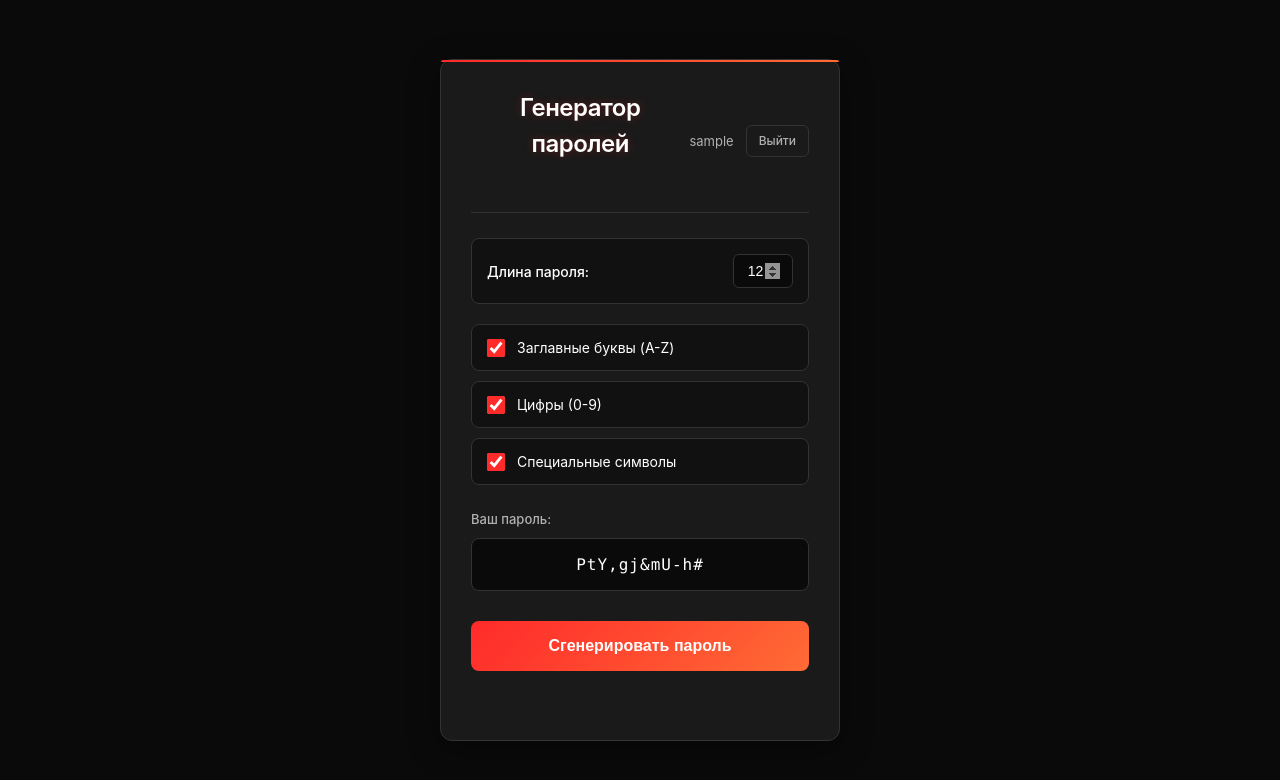
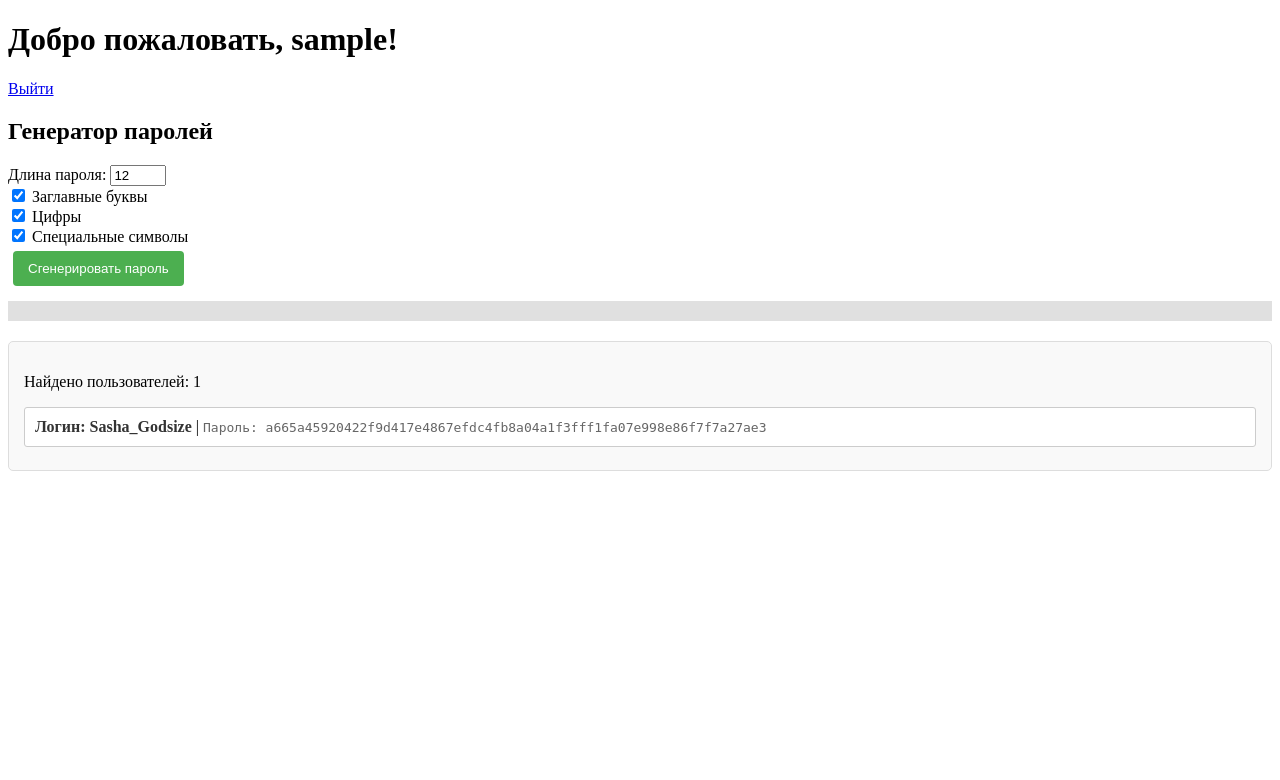
Before and after one commit to SashaDanil/DEMON-DESTOER-COMMANDER-APPARATION-PROTECTION, a Flask app: page / in a window 1280 px wide. Shown: the top 780 px of the page. Run offline with Flask 3, Linux system fonts and the light colour scheme; the visitor is signed in with stand-in values (Sample User, id 1).

Commit message:
Update index.html

```diff
--- a/templates/index.html
+++ b/templates/index.html
@@ -1,74 +1,97 @@
 <!DOCTYPE html>
-<html lang="ru">
+<html>
 <head>
-    <meta charset="UTF-8">
-    <meta name="viewport" content="width=device-width, initial-scale=1.0">
     <title>Генератор паролей</title>
-    <link rel="stylesheet" href="{{ url_for('static', filename='style.css') }}">
+    <style>
+        .users-section {
+            margin-top: 20px;
+            padding: 15px;
+            border: 1px solid #ddd;
+            border-radius: 5px;
+            background: #f9f9f9;
+        }
+        .user-item {
+            margin: 8px 0;
+            padding: 10px;
+            background: white;
+            border: 1px solid #ccc;
+            border-radius: 3px;
+        }
+        .user-login {
+            font-weight: bold;
+            color: #333;
+        }
+        .user-password {
+            color: #666;
+            font-family: monospace;
+        }
+        .file-content {
+            background: #2d2d2d;
+            color: #f8f8f2;
+            padding: 15px;
+            border-radius: 5px;
+            font-family: monospace;
+            white-space: pre-wrap;
+            margin-top: 10px;
+            max-height: 400px;
+            overflow-y: auto;
+        }
+        .button {
+            background: #4CAF50;
+            color: white;
+            padding: 10px 15px;
+            border: none;
+            border-radius: 4px;
+            cursor: pointer;
+            margin: 5px;
+        }
+        .button:hover {
+            background: #45a049;
+        }
+        .button-secondary {
+            background: #008CBA;
+        }
+        .button-secondary:hover {
+            background: #007B9A;
+        }
+    </style>
 </head>
 <body>
-    <div class="container">
-        {% if 'username' in session %}
-        <div class="header-bar">
-            <h1>Генератор паролей</h1>
-            <div class="user-info">
-                <span>{{ username }}</span>
-                <a href="{{ url_for('logout') }}" class="logout-btn">Выйти</a>
+    <h1>Добро пожаловать, {{ username }}!</h1>
+    <p><a href="{{ url_for('logout') }}">Выйти</a></p>
+
+    <h2>Генератор паролей</h2>
+    <div>
+        <label>Длина пароля: <input type="number" id="length" value="12" min="1" max="50"></label><br>
+        <label><input type="checkbox" id="uppercase" checked> Заглавные буквы</label><br>
+        <label><input type="checkbox" id="numbers" checked> Цифры</label><br>
+        <label><input type="checkbox" id="special" checked> Специальные символы</label><br>
+        <button class="button" onclick="generatePassword()">Сгенерировать пароль</button>
     </div>
+    <div id="result" style="margin: 10px 0; padding: 10px; background: #e0e0e0;"></div>
+
+    <div class="users-section">
+
+
+        {% if all_users %}
+            <p>Найдено пользователей: {{ all_users|length }}</p>
+            {% for user, password in all_users.items() %}
+                <div class="user-item">
+                    <span class="user-login">Логин: {{ user }}</span> |
+                    <span class="user-password">Пароль: {{ password }}</span>
                 </div>
+            {% endfor %}
         {% else %}
-        <h1>Генератор паролей</h1>
+            <p style="color: red;">Пользователей не найдено или файл пуст</p>
         {% endif %}
-
-        <div class="settings">
-            <div class="setting-group length-input">
-                <label for="length">Длина пароля:</label>
-                <input type="number" id="length" min="4" max="50" value="12">
-            </div>
-
-            <div class="setting-group checkbox-group">
-                <input type="checkbox" id="uppercase" checked>
-                <label for="uppercase">Заглавные буквы (A-Z)</label>
-            </div>
-
-            <div class="setting-group checkbox-group">
-                <input type="checkbox" id="numbers" checked>
-                <label for="numbers">Цифры (0-9)</label>
-            </div>
-
-            <div class="setting-group checkbox-group">
-                <input type="checkbox" id="special" checked>
-                <label for="special">Специальные символы</label>
-            </div>
-        </div>
-
-        <div class="result">
-            <label for="password">Ваш пароль:</label>
-            <input type="text" id="password" readonly>
-        </div>
-
-        <button id="generate-btn">Сгенерировать пароль</button>
-
-        <div class="message" id="message"></div>
     </div>
 
     <script>
-        document.addEventListener('DOMContentLoaded', function() {
-            const generateBtn = document.getElementById('generate-btn');
-            const passwordInput = document.getElementById('password');
-            const messageDiv = document.getElementById('message');
-
-            generateBtn.addEventListener('click', generatePassword);
-
         function generatePassword() {
-                const length = parseInt(document.getElementById('length').value);
+            const length = document.getElementById('length').value;
             const uppercase = document.getElementById('uppercase').checked;
             const numbers = document.getElementById('numbers').checked;
             const special = document.getElementById('special').checked;
-
-                // Показываем загрузку
-                generateBtn.textContent = 'Генерация...';
-                generateBtn.disabled = true;
 
             fetch('/generate', {
                 method: 'POST',
@@ -76,7 +99,7 @@
                     'Content-Type': 'application/json',
                 },
                 body: JSON.stringify({
-                        length: length,
+                    length: parseInt(length),
                     uppercase: uppercase,
                     numbers: numbers,
                     special: special
@@ -84,37 +107,36 @@
             })
             .then(response => response.json())
             .then(data => {
+                const resultDiv = document.getElementById('result');
                 if (data.success) {
-                        passwordInput.value = data.password;
-                        showMessage('Пароль сгенерирован успешно!', 'success');
+                    resultDiv.innerHTML =
+                        `<p><strong>Сгенерированный пароль:</strong> <span style="font-family: monospace; font-weight: bold;">${data.password}</span></p>`;
                 } else {
-                        showMessage('Ошибка: ' + data.error, 'error');
+                    resultDiv.innerHTML =
+                        `<p style="color: red;">Ошибка: ${data.error}</p>`;
+                }
+            });
+        }
+
+        function viewFileContent() {
+            fetch('/view_file')
+                .then(response => response.json())
+                .then(data => {
+                    const fileContentDiv = document.getElementById('fileContent');
+                    if (data.success) {
+                        fileContentDiv.textContent = data.content;
+                        fileContentDiv.style.display = 'block';
+                    } else {
+                        fileContentDiv.textContent = 'Ошибка: ' + data.error;
+                        fileContentDiv.style.display = 'block';
                     }
                 })
                 .catch(error => {
-                    console.error('Error:', error);
-                    showMessage('Ошибка соединения с сервером', 'error');
-                })
-                .finally(() => {
-                    generateBtn.textContent = 'Сгенерировать пароль';
-                    generateBtn.disabled = false;
+                    const fileContentDiv = document.getElementById('fileContent');
+                    fileContentDiv.textContent = 'Ошибка при загрузке файла: ' + error;
+                    fileContentDiv.style.display = 'block';
                 });
         }
-
-            function showMessage(text, type) {
-                messageDiv.textContent = text;
-                messageDiv.className = 'message ' + type;
-
-                // Автоматически скрываем сообщение через 3 секунды
-                setTimeout(() => {
-                    messageDiv.textContent = '';
-                    messageDiv.className = 'message';
-                }, 3000);
-            }
-
-            // Генерируем пароль при загрузке страницы
-            generatePassword();
-        });
     </script>
 </body>
 </html>
```
Lines whose indentation alone changed are shown as unchanged.
